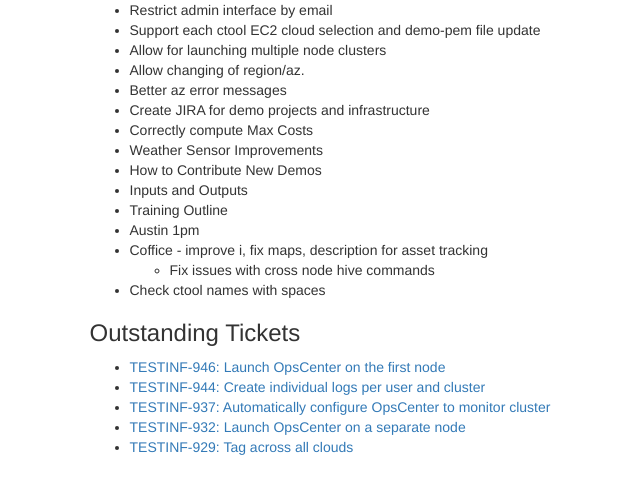
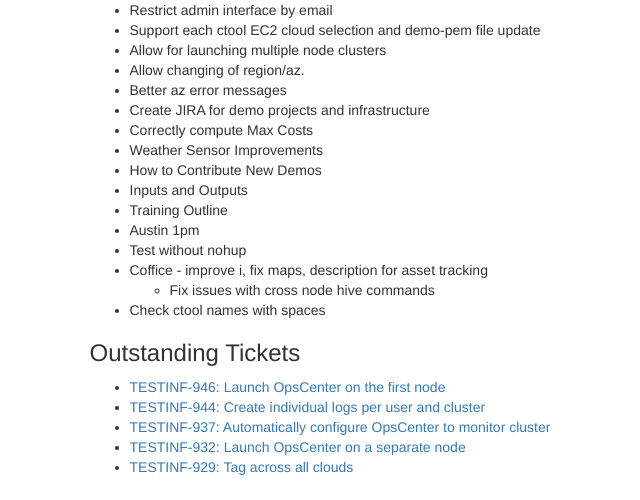
Before and after one commit to datastax-demos/demo-portal, a Python web app: template flask/templates/todo.jinja2 in a window 1280 px wide. Shown: the part 128-628 px from the top of the page, without its empty margins (253-893 px from the left). Run offline with Jinja, Linux system fonts and the light colour scheme; the template is opened without the code that fills it, so the values that code supplies are empty; some libraries are stand-ins or nearby versions.

Commit message:
New todo

```diff
--- a/flask/templates/todo.jinja2
+++ b/flask/templates/todo.jinja2
@@ -22,6 +22,7 @@
             <li>Inputs and Outputs</li>
             <li>Training Outline</li>
             <li>Austin 1pm</li>
+            <li>Test without nohup</li>
             <li>Coffice - improve i, fix maps, description for asset tracking</li>
             <ul>
                 <li>Fix issues with cross node hive commands</li>
```
